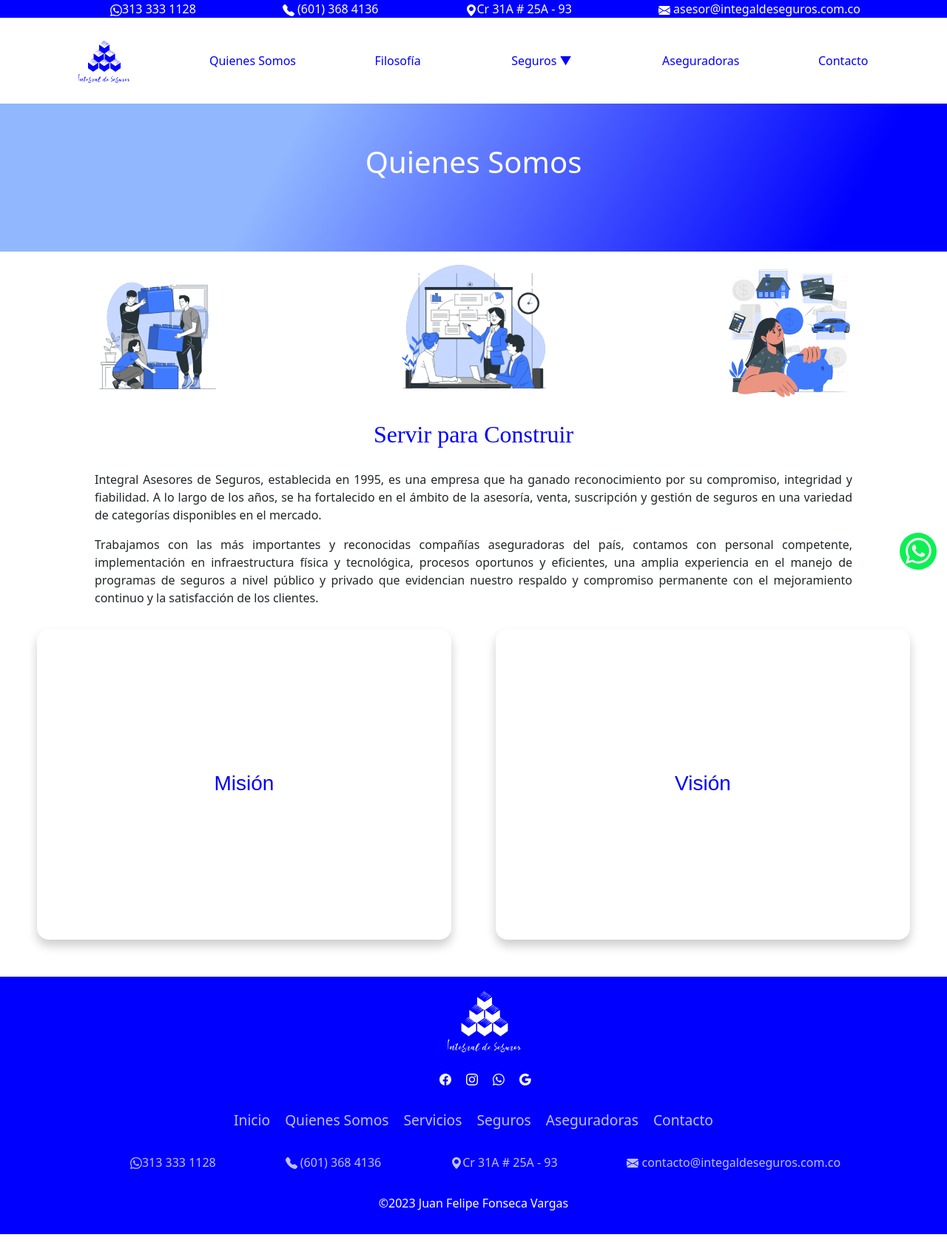
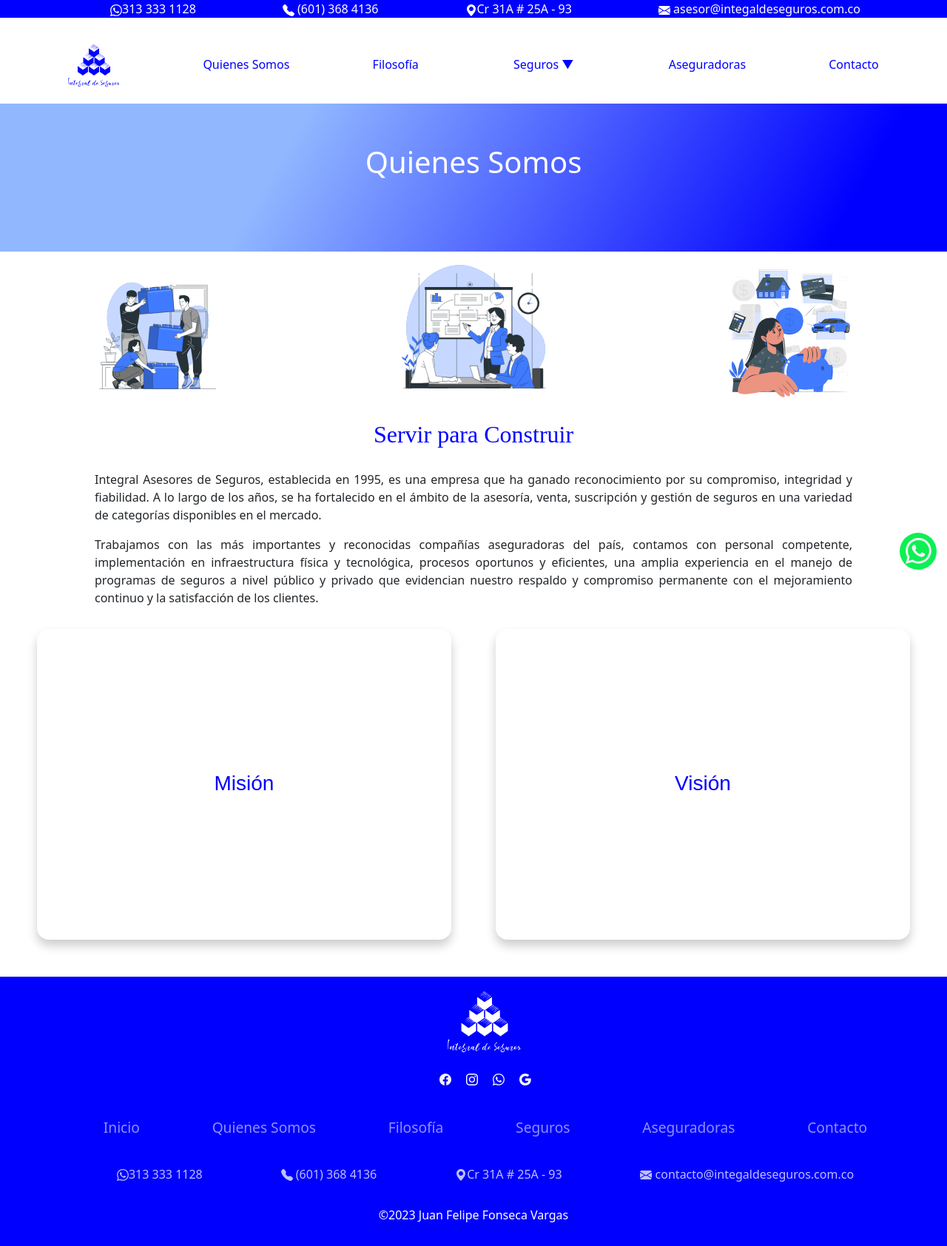
Before and after one commit to Juanffonsecav23/IntegraDeSeguros, a React (Vite) app: page /QuienesSomos in a window 1280 px wide. Shown: the whole page at 74% size. Built offline with nearby package versions, Linux system fonts and the light colour scheme.

Commit message:
Se modifico el inicio para ser responsive mobile

```diff
--- a/src/componentes/Footer/Footer.css
+++ b/src/componentes/Footer/Footer.css
@@ -5,7 +5,7 @@
   width: 100%;
   background: blue;
   min-height: 100px;
-  padding: 20px 50px;
+  padding: 20px ;
   display: flex;
   justify-content: center;
   align-items: center;
@@ -18,15 +18,7 @@
   align-items: center;
   width: 100%;
 }
-.menuFooter{
-  display: flex;
-  flex-flow: row nowrap;
-  justify-content: space-evenly;
-  align-items: center;
-  width: 100%;
-  margin-top: 20px;
-  opacity: 0.75;
-}
+
 .linkFooter{
   text-decoration: none;
   color: #ffffff;
@@ -79,3 +71,33 @@
   font-size: 1rem;
   font-weight: 300;
 }
+
+
+/********* Mobile *********/
+
+@media only screen and (max-width:480px){
+  .menuFooter{
+    display: flex;
+    flex-flow: column nowrap;
+    justify-content: space-evenly;
+    align-items: center;
+    width: 100%;
+    margin-top: 20px;
+    opacity: 0.75;
+  }
+
+}
+
+
+@media only screen and (min-width:979px){
+  .menuFooter{
+    display: flex;
+    flex-flow: row nowrap;
+    justify-content: space-evenly;
+    align-items: center;
+    width: 100%;
+    margin-top: 20px;
+    opacity: 0.75;
+  }
+
+}
--- a/src/componentes/Footer/Footer.jsx
+++ b/src/componentes/Footer/Footer.jsx
@@ -20,10 +20,10 @@ function Footer() {
             <img src="/icons/google.svg" alt="Logo de Google" />
           </a></li>
       </ul>
-        <ul className="menu">
+        <ul className="menuFooter">
           <li className="menu__item"><Link className="menu__link" to="/">Inicio</Link></li>
           <li className="menu__item"><Link className="menu__link" to="/QuienesSomos">Quienes Somos</Link></li>
-          <li className="menu__item"><Link className="menu__link" to="/Servicios">Servicios</Link></li>
+          <li className="menu__item"><Link className="menu__link" to="/Filosofía">Filosofía</Link></li>
           <li className="menu__item"><Link className="menu__link" to="/Seguros">Seguros</Link></li>
           <li className="menu__item"><Link className="menu__link" to="/Aseguradoras">Aseguradoras</Link></li>
           <li className="menu__item"><Link className="menu__link" to="/contacto">Contacto</Link></li>
--- a/src/componentes/Navbar/Navbar.css
+++ b/src/componentes/Navbar/Navbar.css
@@ -3,24 +3,34 @@
 }
 
 #concatVarHeader{
-    background:/* linear-gradient(120deg, rgb(145, 184, 255) 30%, rgb(0, 0, 203) 88%) */ blue;
+    background:blue ;
     display: flex;
     flex-flow: row nowrap;
     justify-content: space-evenly;
     list-style-type: none;
     margin-bottom: 0;
 }
+.header{
+  width:100%;
+  background-color: white;
+}
 .itemsVH{
     color: white;
     text-decoration: none;
 }
 .menu{
-    display: flex;
-    flex-flow: row nowrap;
-    justify-content: space-evenly;
-    align-items: center;
-    padding: 0;
-/*     box-shadow: 0px 4px 15px  rgba(0,0,0,0.1); */
+  width: 100%;
+  display: flex;
+  flex-flow: row nowrap;
+  justify-content: space-evenly;
+  align-items: center;
+  list-style: none;
+  color: white;
+  text-decoration: none;
+  padding-top: 5px;
+  padding-bottom: 5px;
+  margin-bottom: 100px;
+  gap: 20px;
 }
 .itemList {
     list-style: none;
@@ -103,3 +113,27 @@
 .imgLogoMenu{
     height: 70px;
 }
+
+
+
+/********* Mobile *********/
+
+@media only screen and (max-width:480px){
+  #concatVarHeader{
+    background:blue ;
+    display: flex;
+    flex-flow: row wrap;
+    justify-content: space-evenly;
+    list-style-type: none;
+    margin-bottom: 0;
+}
+
+}
+
+/********** Desktop **********/
+
+@media only screen and (min-width:979px){
+  .navbarR{
+    display: none;
+  }
+}
--- a/src/componentes/Navbar/Navbar.jsx
+++ b/src/componentes/Navbar/Navbar.jsx
@@ -1,8 +1,9 @@
+import { Icon } from '@iconify/react';
 import {NavLink } from "react-router-dom";
 import "./Navbar.css";
 function Navbar() {
 return (
-<>
+    <div>
         <div>
             <ul id="concatVarHeader">
                 <li><a href="https://web.whatsapp.com/" className="itemsVH"><img src="/icons/whatsapp.svg" ></img>313 333 1128</a></li>
@@ -11,8 +12,15 @@ return (
                 <li><a href="mailto:asesor@integraldeseguros.com.co" className="itemsVH"><img src="/icons/envelope-fill.svg"></img> asesor@integaldeseguros.com.co </a></li>
             </ul>
         </div>
-        <div>
-        <ul className="menu">
+        <nav className="header navbar-expand-xl">
+            <div className='continer-fluid'>
+                <div className="container-fluid-adpt navbarR" style={{height:"40px"}}>
+                        <button className="navbar-toggler" type="button" data-bs-toggle="collapse" data-bs-target="#navbarTogglerDemo01" aria-controls="navbarTogglerDemo01" aria-expanded="false" aria-label="Toggle navigation">
+                            <span className="navbar-toggler-icon"><Icon icon="mingcute:menu-fill" color='blue' style={{marginTop:"10px"}}/></span>
+                        </button>
+                </div>
+                <div className='collapse navbar-collapse' id="navbarTogglerDemo01">
+                    <ul className="menu navbar-nav mx-auto mb-2 mb-lg-0 nav-justified">
                         <li className="itemList tres"><NavLink to="/" className="itemListLink"><img src="/icons/LogoIntegralAzul.svg" style={{width:"70px"}}/></NavLink></li>
                         <li className="itemList tres"><NavLink to="/QuienesSomos" className="itemListLink" >Quienes Somos</NavLink></li>
                         <li className="itemList tres"><NavLink to="/Filosofia" className="itemListLink" >Filosofía</NavLink></li>
@@ -27,7 +35,10 @@ return (
                         <li className="itemList tres"><NavLink to="/Contacto" className="itemListLink" >Contacto</NavLink></li>
                     </ul>
                 </div>
-        </>)
+            </div>
+        </nav>
+    </div>
+    )
 }
 
 export default Navbar
--- a/src/componentes/Paginas/EstilosPaginas/HomePage.css
+++ b/src/componentes/Paginas/EstilosPaginas/HomePage.css
@@ -67,6 +67,7 @@ color: blue;
 #tituloM{
     grid-area: tituloM;
     color: blue;
+    height: 30%;
 }
 #textoM{
     grid-area: textoM;
@@ -74,6 +75,59 @@ color: blue;
     margin-left: 10%;
     text-align:justify;
 }
+
+.Mision{
+    display: grid;
+    grid-template-areas:
+    "tituloM tituloM "
+    "textoM imgM";
+    align-items: center;
+    justify-content: center;
+}
+
+
+/********* Mobile *********/
+
+@media only screen and (max-width:480px){
+    .logosEmpresas{
+        display: grid;
+        grid-template-rows: 1fr 1fr;
+        grid-template-columns: 1fr 1fr;
+        margin: 2% 0 0 5%;
+    }
+    .logosItems{
+        width:160px ;
+        height: 100px;
+    }
+    .boxes{
+        display:flex;
+        flex-flow: column nowrap;
+        gap: 55px;
+        padding-left: 15px;
+        padding-right: 15px;
+        margin-top: 30px;
+    }
+    #imgM{
+        grid-area: imgM;
+        width: 150px;
+        height: 150px;
+        align-items: center;
+    }
+    .contactoHP{
+        display: flex;
+        flex-flow: column nowrap;
+        justify-content: center;
+        align-items: center;
+        margin-top: 20px;
+        gap: 50px;
+    }
+    .mapaHP{
+        width: 90%;
+        height: 300px;
+    }
+}
+
+@media only screen and (min-width:979px){
 #imgM{
     grid-area: imgM;
     margin-left: 10px;
@@ -81,20 +135,22 @@ color: blue;
     height: 200px;
     margin-right: 10px;
 }
-.Mision{
-    display: grid;
-    grid-template-areas:
-    "tituloM tituloM "
-    "textoM imgM";
-}
 .contactoHP{
     display: flex;
     flex-flow: row nowrap;
-    justify-content: center;
+    justify-content: space-evenly ;
     align-items: center;
+    margin-right: 30px;
     gap: 50px;
 }
-.formHP{
-    width: 600px;
-    height: 400px;
+.mapaHP{
+    width: 700px;
+    height:550px;
+    margin-right: 4%;
+    box-shadow: 0px 0px 5px rgba(0,0,0,0.22);
 }
+.formHp{
+    width: 500px;
+    height: 550px;
+}
+}
--- a/src/componentes/Paginas/HomePage.jsx
+++ b/src/componentes/Paginas/HomePage.jsx
@@ -31,7 +31,7 @@ function HomePage(onHandleConfrim) {
                   </div>
                   <div className="flipCardBack Mision">
                     <h3 id="tituloM">Quienes Somos</h3>
-                    <img src="/imgs/TeamWork-bro.svg" alt="" id="imgM" style={{marginTop:"40px"}} />
+                    <img src="/imgs/TeamWork-bro.svg" alt="" id="imgM" />
                     <p id="textoM" >Integral Asesores de Seguros, establecida en 1995, es una empresa que ha ganado reconocimiento por su compromiso, integridad y fiabilidad. A lo largo de los años, se ha fortalecido en el ámbito de la asesoría, venta, suscripción y gestión de seguros en una variedad de categorías disponibles en el mercado.
                     </p>
                   </div>
@@ -44,7 +44,7 @@ function HomePage(onHandleConfrim) {
                 </div>
                 <div className="Mision flipCardBack">
                   <h3 id="tituloM">Misión</h3>
-                  <p id="textoM" style={{marginTop:"30px"}} >Ofrecer a empresas y personas asesoría y alternativas en seguros que cubran sus necesidades, generando valor, servicio, confianza y bienestar. </p>
+                  <p id="textoM" >Ofrecer a empresas y personas asesoría y alternativas en seguros que cubran sus necesidades, generando valor, servicio, confianza y bienestar. </p>
                   <img src="/imgs/Partnership-bro.svg" alt="" id="imgM"  />
                 </div>
               </div>
@@ -64,7 +64,7 @@ function HomePage(onHandleConfrim) {
           </section>
           <div className="contactoHP">
             <CheckOutForm onHandleConfrim={onHandleConfrim} className="formHP"/>
-            <iframe src="https://www.google.com/maps/embed?pb=!1m14!1m8!1m3!1d15907.256290953768!2d-74.0830455!3d4.6272367!3m2!1i1024!2i768!4f13.1!3m3!1m2!1s0x8e3f9bd5ddc8baa7%3A0x5c940c8afd6e3c51!2sIntegral%20de%20Seguros!5e0!3m2!1ses-419!2sco!4v1698196700312!5m2!1ses-419!2sco" style={{width:"800px" , height:"550px", marginRight:"30px"}}  loading="lazy" referrerPolicy="no-referrer-when-downgrade"></iframe>
+            <iframe src="https://www.google.com/maps/embed?pb=!1m14!1m8!1m3!1d15907.256290953768!2d-74.0830455!3d4.6272367!3m2!1i1024!2i768!4f13.1!3m3!1m2!1s0x8e3f9bd5ddc8baa7%3A0x5c940c8afd6e3c51!2sIntegral%20de%20Seguros!5e0!3m2!1ses-419!2sco!4v1698196700312!5m2!1ses-419!2sco"  className="mapaHP"   loading="lazy" referrerPolicy="no-referrer-when-downgrade"></iframe>
           </div>
       </div>
   )
--- a/src/componentes/WhatsappButton/WhatsappButton.jsx
+++ b/src/componentes/WhatsappButton/WhatsappButton.jsx
@@ -3,7 +3,7 @@ function WhatsappButton() {
 
   return (
 
-      <a href="https://api.whatsapp.com/send?phone=3133331128" target="_blank"  rel="noreferrer"className="btnWsp">
+      <a href="https://api.whatsapp.com/send?phone=3133331128&text=¡%20Hola%20Integral%20de%20Seguros%20quisiera%20más%20informacion%20de%20..." target="_blank"  rel="noreferrer"className="btnWsp">
         <img src="/icons/whatsapp.svg" alt="" className="svgWsp" />
       </a>
   )
```
Also changed, not shown: src/componentes/CheckOutForm/CheckOutForm.css (line endings or trailing spaces). Lines whose indentation alone changed are shown as unchanged.
